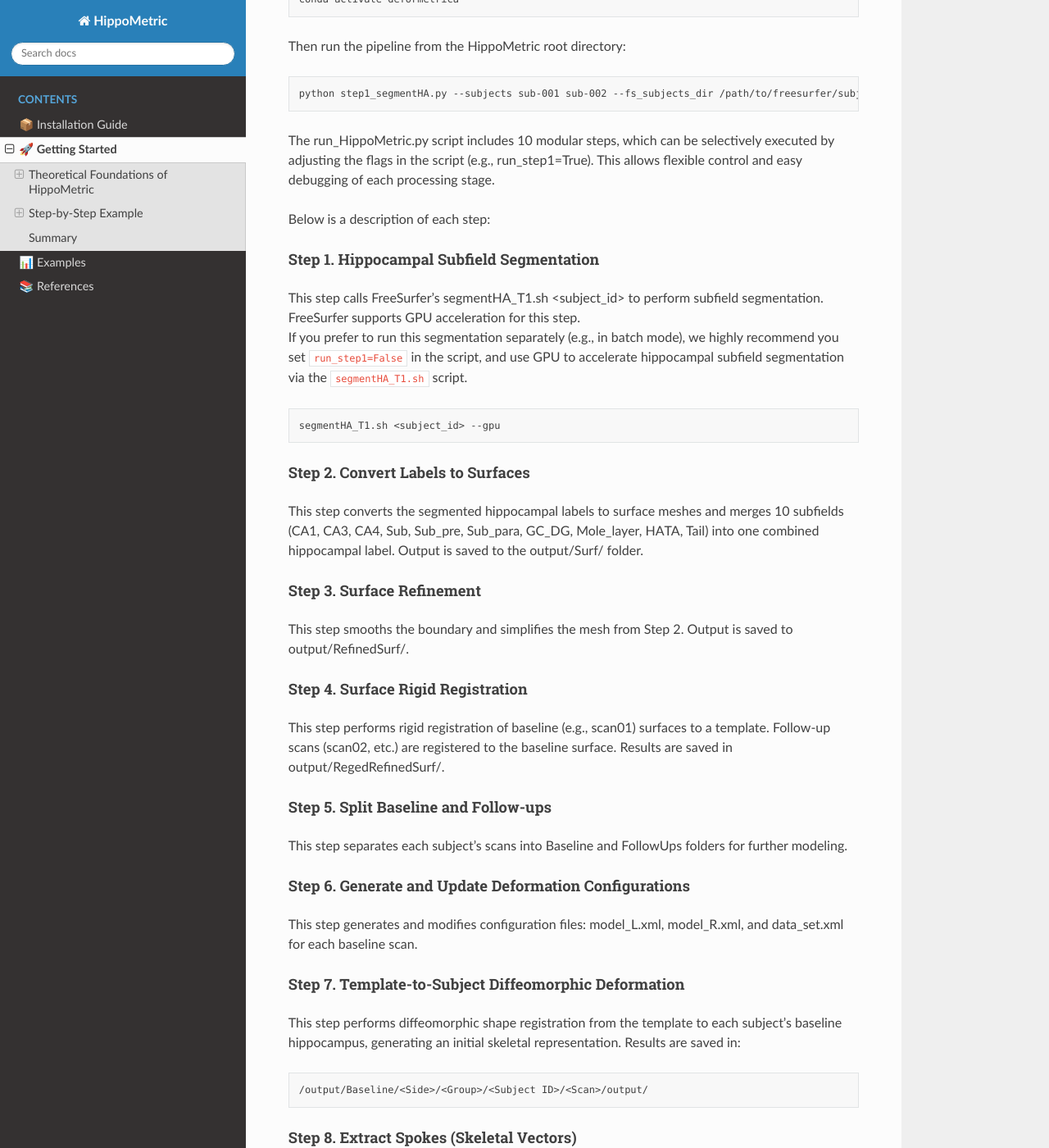
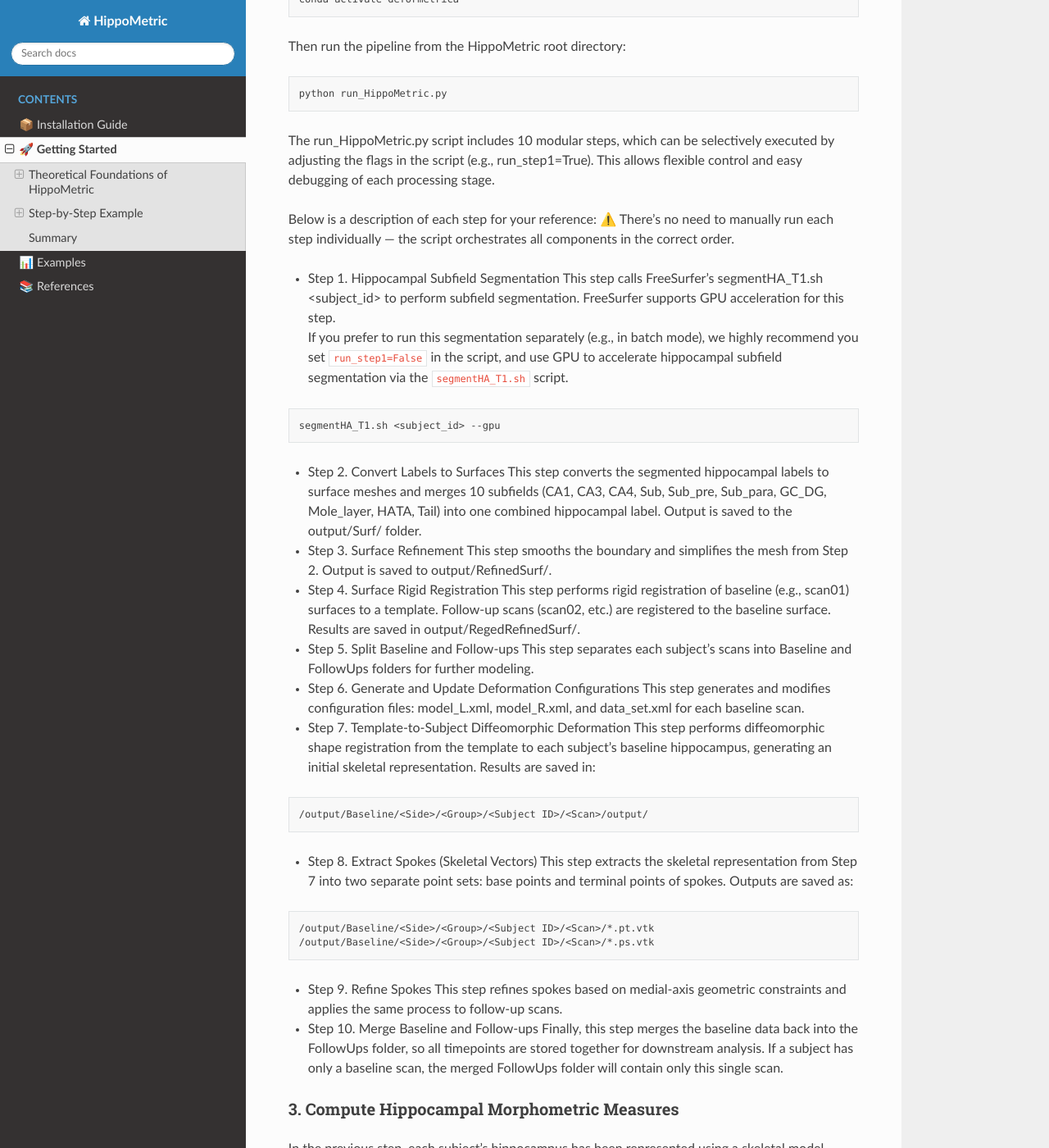
Before and after one commit to calliegao/HippoMetric-case-by-case-, a Sphinx documentation site: the page built from docs/source/quickstart.md, in a window 1280 px wide and 1400 px high, scrolled down 3222 px. Shown: the whole window at 82% size. Built offline with Sphinx 7.4.7 and the Read the Docs theme 3.1.0, drawn with Linux system fonts in a browser that asks for light colours; some of the changed text lies outside the part shown.

Commit message:
Update quickstart.md

````diff
--- a/docs/source/quickstart.md
+++ b/docs/source/quickstart.md
@@ -90,14 +90,15 @@ conda activate deformetrica
 Then run the pipeline from the HippoMetric root directory:
 
 ```bash
-python step1_segmentHA.py --subjects sub-001 sub-002 --fs_subjects_dir /path/to/freesurfer/subjects
+python run_HippoMetric.py
 ```
 
 The run_HippoMetric.py script includes 10 modular steps, which can be selectively executed by adjusting the flags in the script (e.g., run_step1=True). This allows flexible control and easy debugging of each processing stage.
 
-Below is a description of each step:
+Below is a description of each step for your reference:
+⚠️ There's no need to manually run each step individually — the script orchestrates all components in the correct order.
 
-#### Step 1. Hippocampal Subfield Segmentation
+- Step 1. Hippocampal Subfield Segmentation
 This step calls FreeSurfer’s segmentHA_T1.sh <subject_id> to perform subfield segmentation.
 FreeSurfer supports GPU acceleration for this step.
 If you prefer to run this segmentation separately (e.g., in batch mode), we highly recommend you set `run_step1=False` in the script, and use GPU to accelerate hippocampal subfield segmentation via the `segmentHA_T1.sh` script.
@@ -106,43 +107,43 @@ If you prefer to run this segmentation separately (e.g., in batch mode), we high
 segmentHA_T1.sh <subject_id> --gpu
 ```
 
-#### Step 2. Convert Labels to Surfaces
+- Step 2. Convert Labels to Surfaces
 This step converts the segmented hippocampal labels to surface meshes and merges 10 subfields (CA1, CA3, CA4, Sub, Sub_pre, Sub_para, GC_DG, Mole_layer, HATA, Tail) into one combined hippocampal label.
 Output is saved to the output/Surf/ folder.
 
-#### Step 3. Surface Refinement
+- Step 3. Surface Refinement
 This step smooths the boundary and simplifies the mesh from Step 2.
 Output is saved to output/RefinedSurf/.
 
-#### Step 4. Surface Rigid Registration
+- Step 4. Surface Rigid Registration
 This step performs rigid registration of baseline (e.g., scan01) surfaces to a template. Follow-up scans (scan02, etc.) are registered to the baseline surface.
 Results are saved in output/RegedRefinedSurf/.
 
-#### Step 5. Split Baseline and Follow-ups
+- Step 5. Split Baseline and Follow-ups
 This step separates each subject’s scans into Baseline and FollowUps folders for further modeling.
 
-#### Step 6. Generate and Update Deformation Configurations
+- Step 6. Generate and Update Deformation Configurations
 This step generates and modifies configuration files: model_L.xml, model_R.xml, and data_set.xml for each baseline scan.
 
-#### Step 7. Template-to-Subject Diffeomorphic Deformation
+- Step 7. Template-to-Subject Diffeomorphic Deformation
 This step performs diffeomorphic shape registration from the template to each subject’s baseline hippocampus, generating an initial skeletal representation.
 Results are saved in:
 ```bash
 /output/Baseline/<Side>/<Group>/<Subject ID>/<Scan>/output/
 ```
 
-#### Step 8. Extract Spokes (Skeletal Vectors)
+- Step 8. Extract Spokes (Skeletal Vectors)
 This step extracts the skeletal representation from Step 7 into two separate point sets: base points and terminal points of spokes.
 Outputs are saved as:
 ```bash
 /output/Baseline/<Side>/<Group>/<Subject ID>/<Scan>/*.pt.vtk
 /output/Baseline/<Side>/<Group>/<Subject ID>/<Scan>/*.ps.vtk
 ```
-#### Step 9. Refine Spokes
+- Step 9. Refine Spokes
 This step refines spokes based on medial-axis geometric constraints and applies the same process to follow-up scans.
 
-#### Step 10. Merge Baseline and Follow-ups
-Finally, this step merges the baseline data back into the FollowUps folder, so all timepoints are stored together for downstream analysis.
+- Step 10. Merge Baseline and Follow-ups
+Finally, this step merges the baseline data back into the FollowUps folder, so all timepoints are stored together for downstream analysis. If a subject has only a baseline scan, the merged FollowUps folder will contain only this single scan.
 
 ### 3. Compute Hippocampal Morphometric Measures
 
````
